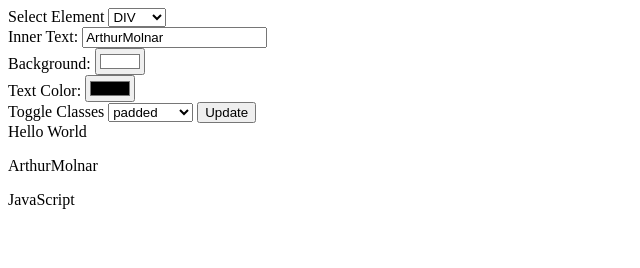
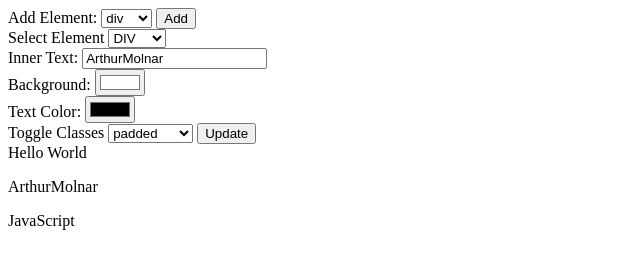
Before and after one commit to ArthurSoftvision1/JavaScriptDOMManipulation, a plain HTML site: page index.html in a window 1280 px wide. Shown: the whole page, without its empty margins (0-640 px from the left). Drawn offline with Linux system fonts and the light colour scheme.

Commit message:
Add new elements dynamically

```diff
--- a/index.html
+++ b/index.html
@@ -5,6 +5,10 @@
     </head>
 
     <body>
+
+        Add Element: <select name="addElement" id=""></select>
+        <button name="adder">Add</button>
+        <br>
 
         Select Element <select name="eleMaker" id=""></select>
         <br> Inner Text:
--- a/js/app.js
+++ b/js/app.js
@@ -1,4 +1,5 @@
 const classArray = ["padded", "bigger", "borderAdd"];
+const elementArray = ['div', 'p', 'span'];
 
 document.addEventListener('DOMContentLoaded', function() {
     classArray.forEach(function(item) {
@@ -7,6 +8,14 @@ document.addEventListener('DOMContentLoaded', function() {
         opt.innerHTML = item;
         selClasses.appendChild(opt);
     });
+
+    elementArray.forEach(function(item) {
+        let opt = document.createElement('option');
+        opt.value = item;
+        opt.innerHTML = item;
+        addElement.appendChild(opt);
+    });
+
     nodeLister = document.querySelectorAll('#main >*');
     dropDownBuilder();
 });
@@ -14,6 +23,10 @@ document.addEventListener('DOMContentLoaded', function() {
 const selClasses = document.querySelector('select[name=classes]');
 
 const eleMaker = document.querySelector('select[name=eleMaker]');
+
+const addElement = document.querySelector('select[name=addElement]');
+const adder = document.querySelector('button[name=adder]');
+
 let nodeLister;
 const selfElement = document.querySelector('div');
 const seInput = document.querySelector('input[name=outputText]');
```
